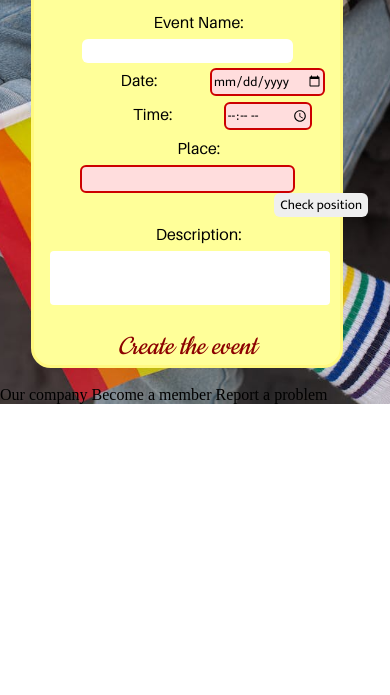
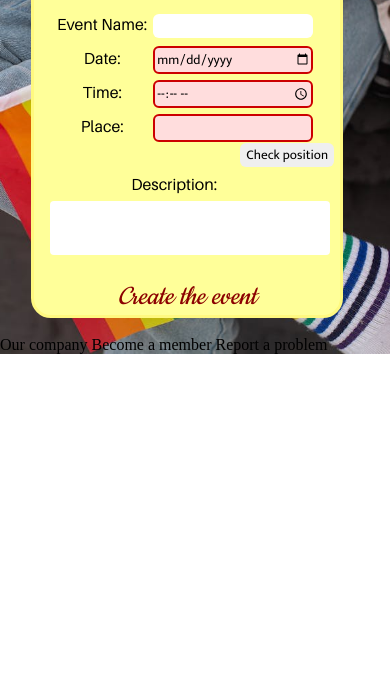
Before and after one commit to 01iverr/Queer-rar_webpage, a website: page public/view/html_pages/add_event.html in a window 390 px wide. Shown: the part 149-844 px from the top of the page. Drawn offline with nearby package versions, Linux system fonts and the light colour scheme; files that its build step writes are made by us from their sources; no server answers.

Commit message:
Create event page completed (full responsive)

```diff
--- a/public/view/css_code/add_event.css
+++ b/public/view/css_code/add_event.css
@@ -14,6 +14,52 @@ h1{
 }
 
 #checkpos{
-  margin-left: 240px;
+  /* margin-left: 240px; */
+  cursor:help;
+}
 
+#event-name,
+#event-place,
+#event-date,
+#event-time{
+  width: 160px;
 }
+
+@media screen and (min-width: 450px) {
+  #checkpos{
+    margin-left: 240px;
+  }
+}
+@media screen and (max-width: 450px) {
+    label{
+      margin-left: -19px;
+    }
+    #checkpos{
+      margin-left: 200px;
+    }
+
+    #event-name,
+    #event-date,
+    #event-place,
+    #event-time{
+      margin-left: -20px;
+    }
+}
+
+@media screen and (max-width: 378px) {
+  #checkpos{
+    margin-left: 160px;
+  }
+}
+
+@media screen and (max-width: 315px) {
+  #checkpos{
+    margin-left: 130px;
+  }
+}
+
+@media screen and (max-width: 285px) {
+  #checkpos{
+    margin-left: 100px;
+  }
+}
--- a/public/view/html_pages/add_event.html
+++ b/public/view/html_pages/add_event.html
@@ -36,11 +36,12 @@
             </label>
             <input type="text"class="custom_forms"  id="event-name" name="eName" placeholder="" required>
 
-            <label for="event-date" class="custom_forms">
+            <label for="event-date" class="custom_forms" id="labeldate">
                 Date:
             </label>
             <input type="date" class="custom_forms"  id="event-date" name="eDate" required>
-            <label for="event-time" class="custom_forms">
+            <br>
+            <label for="event-time" class="custom_forms" id="labeltime">
                 Time:
             </label>
             <input type="time" class="custom_forms"  id="event-time" name="eTime" required min="00:00" max="24:00">
@@ -51,7 +52,8 @@
             <input type="text" class="custom_forms"  id="event-place" name="ePlace" required>
 
             <div id="map"></div>
-            <input type="button" class="custom_forms"  class="buttonsressub" value="Check position" id="checkpos" onclick="checkMap()">
+            <input type="button" class="custom_forms" value="Check position" id="checkpos" onclick="checkMap()">
+            <br>
             <label for="event-desc">
                 Description:
             </label>
```
